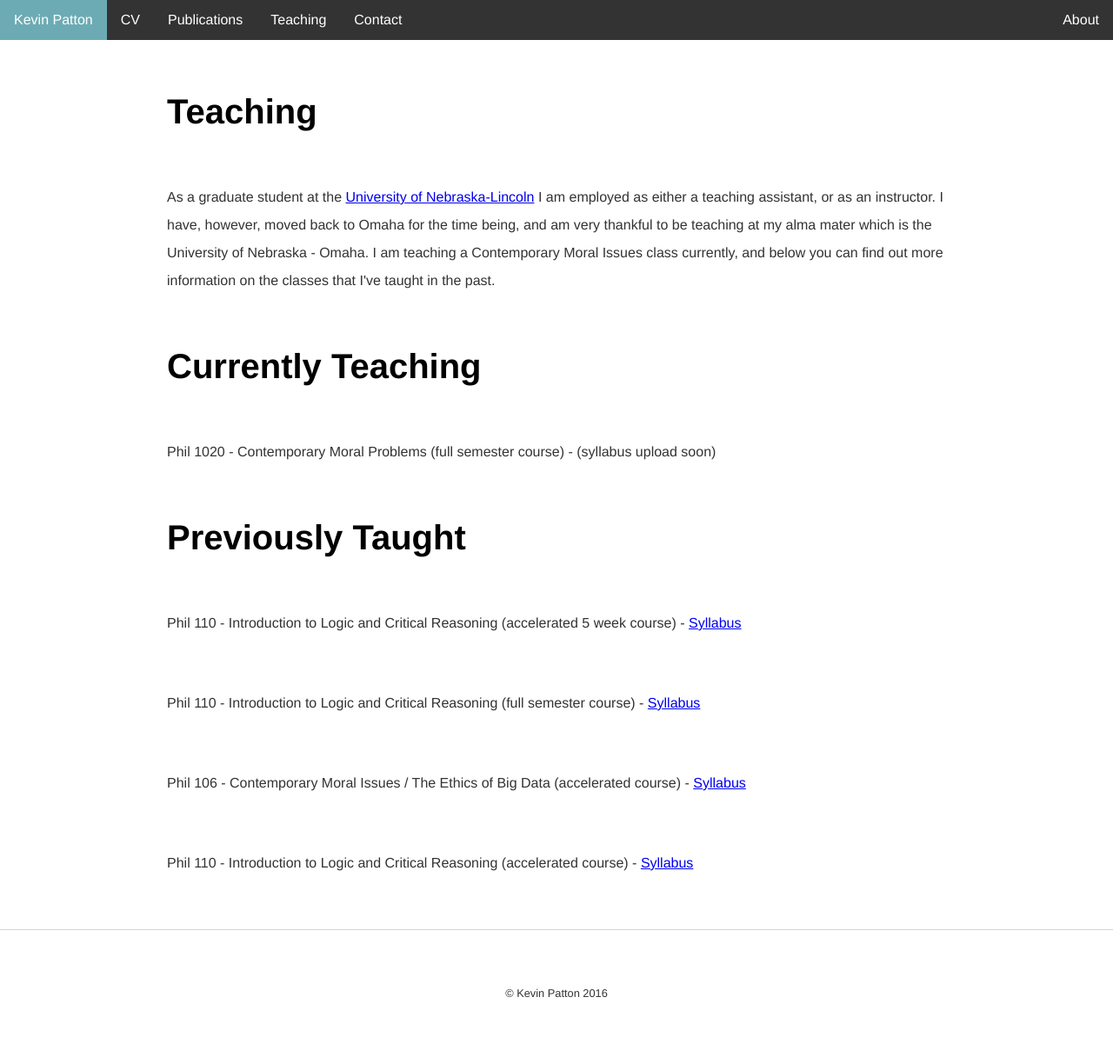
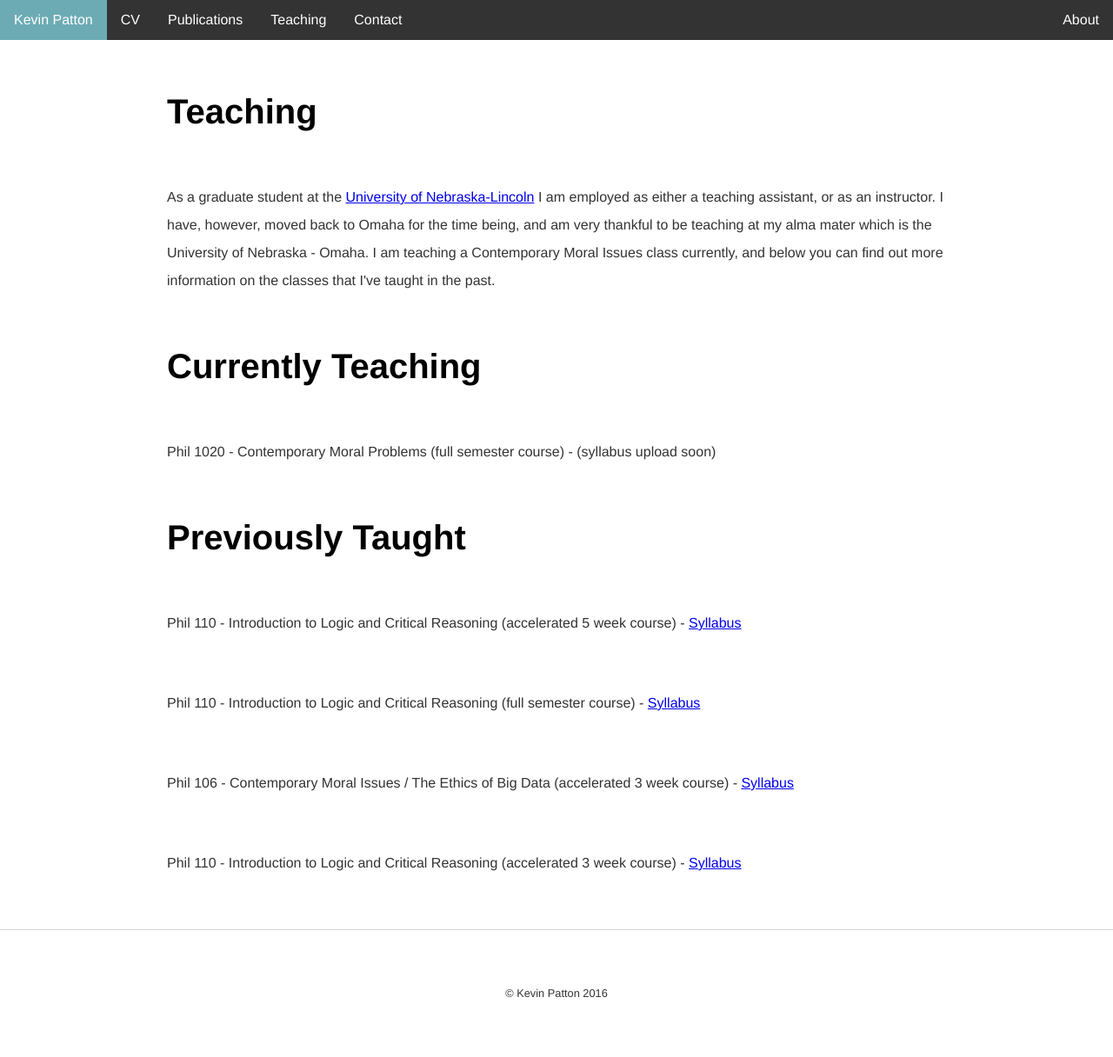
Before and after one commit to kevinjpatton/kevinjpatton.github.io, a Jekyll site: the page built from teaching/index.html, in a window 1280 px wide. Shown: the whole page at 87% size. Built offline with Jekyll 4.4.1, drawn with Linux system fonts in a browser that asks for light colours; Markdown is read by kramdown in place of the engine named in the settings.

Commit message:
Update index.html

```diff
--- a/teaching/index.html
+++ b/teaching/index.html
@@ -9,5 +9,5 @@ title: Teaching - Kevin Patton
 <h1>Previously Taught</h1>
 <p>Phil 110 - Introduction to Logic and Critical Reasoning (accelerated 5 week course) - <a href="/teaching/Phil110_SyllabusSummer2018.pdf" target="_blank">Syllabus</a></p>
 <p>Phil 110 - Introduction to Logic and Critical Reasoning (full semester course) - <a href="/teaching/Phil110_SyllabusSpring2017.pdf" target="_blank">Syllabus</a></p>
-<p>Phil 106 - Contemporary Moral Issues / The Ethics of Big Data (accelerated course) - <a href="https://www.academia.edu/13590446/The_Ethics_of_Big_Data" target="_blank">Syllabus</a></p>
-<p>Phil 110 - Introduction to Logic and Critical Reasoning (accelerated course) - <a href="https://www.academia.edu/24557476/Syllabus_for_Intro_to_Logic_Summer_Course" target="_blank">Syllabus</a></p>
+<p>Phil 106 - Contemporary Moral Issues / The Ethics of Big Data (accelerated 3 week course) - <a href="https://www.academia.edu/13590446/The_Ethics_of_Big_Data" target="_blank">Syllabus</a></p>
+<p>Phil 110 - Introduction to Logic and Critical Reasoning (accelerated 3 week course) - <a href="https://www.academia.edu/24557476/Syllabus_for_Intro_to_Logic_Summer_Course" target="_blank">Syllabus</a></p>
```
